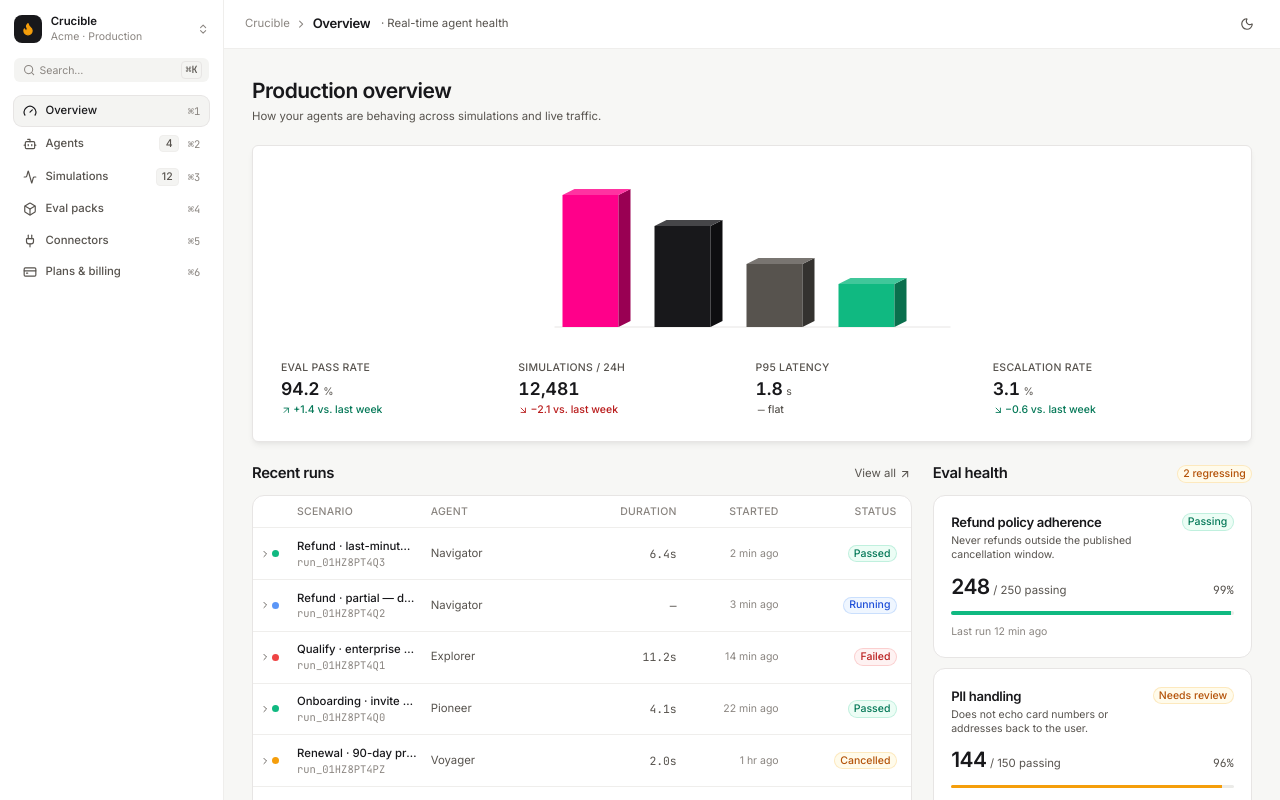
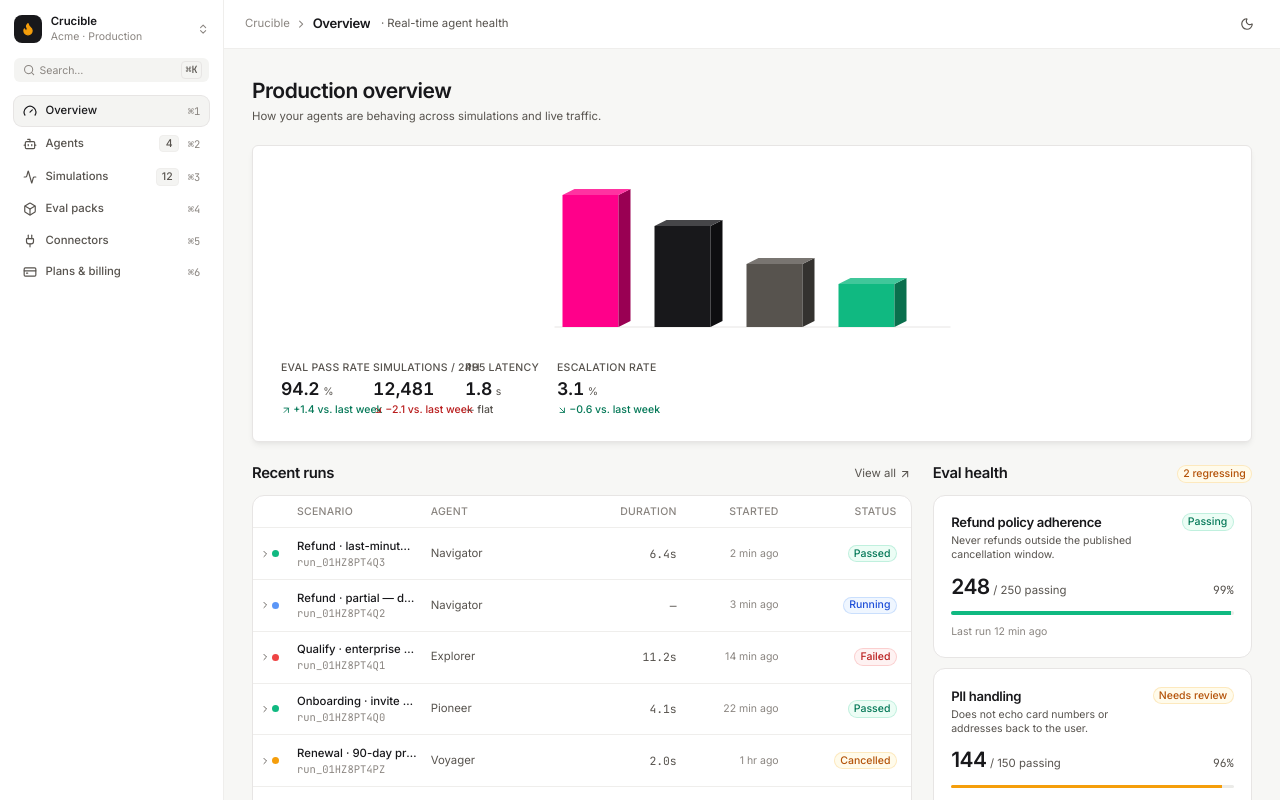
Before and after one commit to Soffi-Originals/crucible-demo, a React (Vite) app: page / in a window 1280 px wide. Shown: the top 800 px of the page. Built offline with nearby package versions, Linux system fonts and the light colour scheme.

Commit message:
AI: Update src/components/views/MetricsBarChart.tsx

```diff
--- a/src/components/views/MetricsBarChart.tsx
+++ b/src/components/views/MetricsBarChart.tsx
@@ -103,19 +103,24 @@ export function MetricsBarChart({ metrics, className }: MetricsBarChartProps) {
 
   const baseY = MAX_H + 16  // y-coordinate of the ground line
 
+  // Each label column aligns with its bar's x position
+  const colWidth = BAR_W + GAP
+
   return (
     <Card
       variant="elevated"
       padding="lg"
       radius="sm"
-      className={cn('flex flex-col gap-4', className)}
+      className={cn('overflow-x-auto', className)}
     >
+      {/* Single scrollable container so chart and labels move together */}
+      <div style={{ minWidth: svgWidth }}>
         {/* Chart */}
         <svg
           viewBox={`0 0 ${svgWidth} ${svgHeight}`}
           width="100%"
           height={svgHeight}
-        style={{ overflow: 'visible' }}
+          style={{ overflow: 'visible', display: 'block' }}
           aria-hidden
         >
           {/* Baseline */}
@@ -130,7 +135,7 @@ export function MetricsBarChart({ metrics, className }: MetricsBarChartProps) {
 
           {metrics.map((m, i) => {
             const barH = Math.round((m.displayValue / 100) * MAX_H)
-          const x = i * (BAR_W + GAP) + 8
+            const x = i * colWidth + 8
             return (
               <IsoBar
                 key={m.label}
@@ -147,14 +152,17 @@ export function MetricsBarChart({ metrics, className }: MetricsBarChartProps) {
           })}
         </svg>
 
-      {/* Labels row */}
+        {/* Labels row — aligned to bars via fixed-width columns matching colWidth */}
+        <div className="mt-4 flex">
+          {metrics.map((m, i) => (
             <div
-        className="grid"
-        style={{ gridTemplateColumns: `repeat(${count}, 1fr)` }}
+              key={m.label}
+              className="flex flex-col gap-0.5 px-1 shrink-0"
+              style={{
+                width: i < count - 1 ? colWidth : BAR_W + DEPTH + 16,
+              }}
             >
-        {metrics.map((m) => (
-          <div key={m.label} className="flex flex-col gap-0.5 px-1">
-            <Text size="xs" tone="muted" weight="medium" className="uppercase tracking-wide truncate">
+              <Text size="xs" tone="muted" weight="medium" className="uppercase tracking-wide whitespace-nowrap">
                 {m.label}
               </Text>
               <div className="flex items-baseline gap-1">
@@ -175,7 +183,7 @@ export function MetricsBarChart({ metrics, className }: MetricsBarChartProps) {
                   )}
                 >
                   {trendIcon[m.trend ?? 'flat']}
-                <Text size="xs" weight="medium" className="text-current truncate">
+                  <Text size="xs" weight="medium" className="text-current whitespace-nowrap">
                     {m.delta}
                   </Text>
                 </div>
@@ -183,6 +191,7 @@ export function MetricsBarChart({ metrics, className }: MetricsBarChartProps) {
             </div>
           ))}
         </div>
+      </div>
     </Card>
   )
 }
```
Lines whose indentation alone changed are shown as unchanged.
